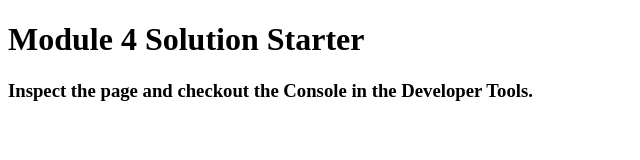
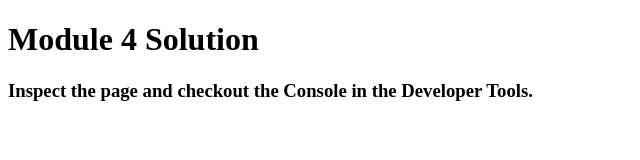
Before and after one commit to Raj007-bit/Module-4, a plain HTML site: page index1.html in a window 1280 px wide. Shown: the whole page, without its empty margins (0-640 px from the left). Drawn offline with Linux system fonts and the light colour scheme.

Commit message:
Update index1.html

```diff
--- a/index1.html
+++ b/index1.html
@@ -8,7 +8,7 @@
   <script src="script.js"></script>
 </head>
 <body>
-  <h1>Module 4 Solution Starter</h1>
+  <h1>Module 4 Solution</h1>
   <h3>Inspect the page and checkout the Console in the Developer Tools.</h3>
 </body>
 </html>
```
